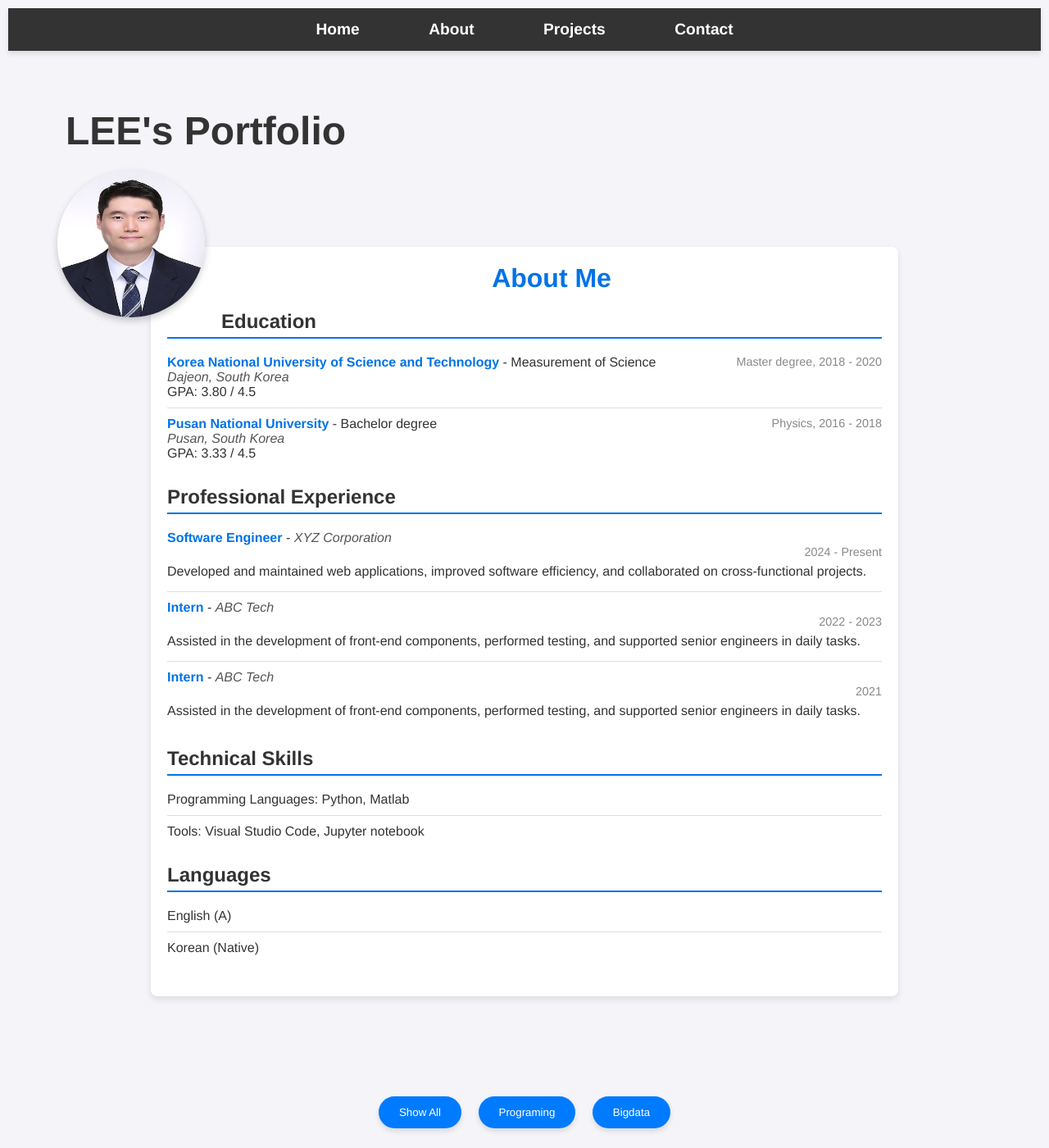
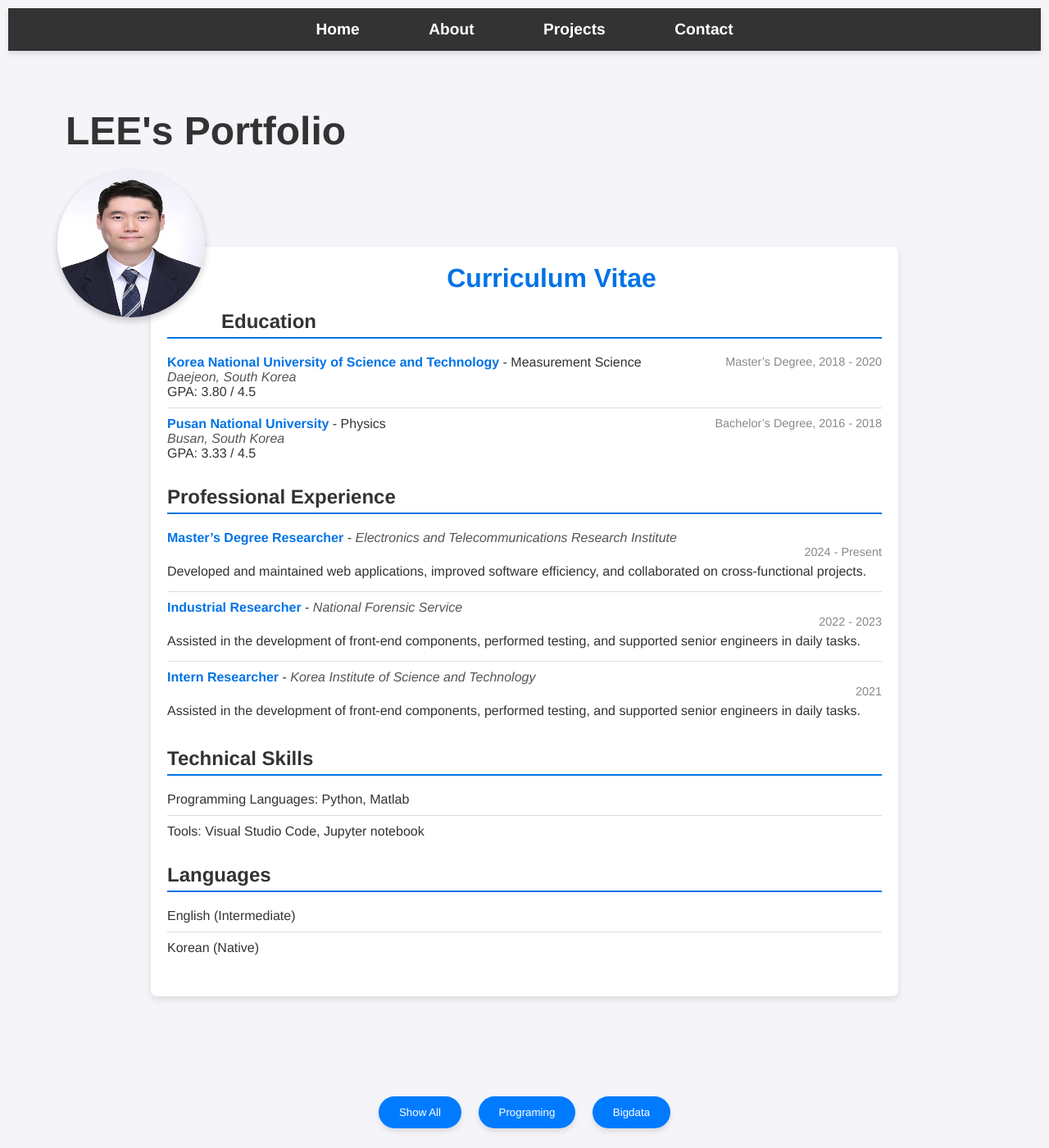
Before and after one commit to Yeonwoo-code/Portfolio, a Jekyll site: the page built from index.md, in a window 1280 px wide and 1400 px high. Shown: the whole window at 82% size. Built offline with Jekyll 4.4.1, drawn with Linux system fonts in a browser that asks for light colours.

Commit message:
Update about.html

```diff
--- a/_includes/about.html
+++ b/_includes/about.html
@@ -1,39 +1,42 @@
 <div class="about">
-  <h1>About Me</h1>
+  <h1> Curriculum Vitae </h1>
 
 <section>
   <h2>Education</h2>
   <ul>
     <li>
-        <strong> Korea National University of Science and Technology</strong> - Measurement of Science
-        <span> Master degree, 2018 - 2020 </span><br>
-        <em> Dajeon, South Korea</em><br>
+      <strong>Korea National University of Science and Technology</strong> - Measurement Science
+      <span>Master’s Degree, 2018 - 2020</span><br>
+      <em>Daejeon, South Korea</em><br>
       GPA: 3.80 / 4.5
     </li>
     <li>
-        <strong> Pusan National University </strong> - Bachelor degree
-        <span> Physics, 2016 - 2018</span><br>
-        <em> Pusan, South Korea</em><br>
+      <strong>Pusan National University</strong> - Physics
+      <span>Bachelor’s Degree, 2016 - 2018</span><br>
+      <em>Busan, South Korea</em><br>
       GPA: 3.33 / 4.5
     </li>
   </ul>
 </section>
 
+
   <section>
     <h2>Professional Experience</h2>
     <ul>
       <li>
-        <strong>Software Engineer</strong> - <em>XYZ Corporation</em><br>
+        <strong>Master’s Degree Researcher</strong> - <em>Electronics and Telecommunications
+Research Institute
+</em><br>
         <span>2024 - Present</span><br>
         <p>Developed and maintained web applications, improved software efficiency, and collaborated on cross-functional projects.</p>
       </li>
       <li>
-        <strong>Intern</strong> - <em>ABC Tech</em><br>
+        <strong>Industrial Researcher</strong> - <em>National Forensic Service</em><br>
         <span>2022 - 2023</span><br>
         <p>Assisted in the development of front-end components, performed testing, and supported senior engineers in daily tasks.</p>
       </li>
       <li>
-        <strong>Intern</strong> - <em>ABC Tech</em><br>
+        <strong>Intern Researcher</strong> - <em>Korea Institute of Science and Technology</em><br>
         <span> 2021 </span><br>
         <p>Assisted in the development of front-end components, performed testing, and supported senior engineers in daily tasks.</p>
       </li>
@@ -51,7 +54,7 @@
   <section>
     <h2>Languages</h2>
     <ul>
-      <li>English (A)</li>
+      <li>English (Intermediate)</li>
       <li>Korean (Native)</li>
     </ul>
   </section>
```
Lines whose indentation alone changed are shown as unchanged.
